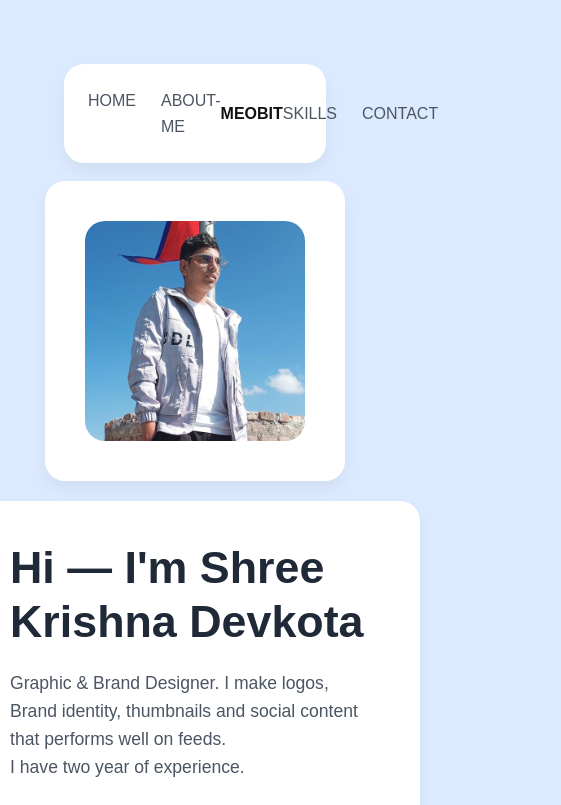
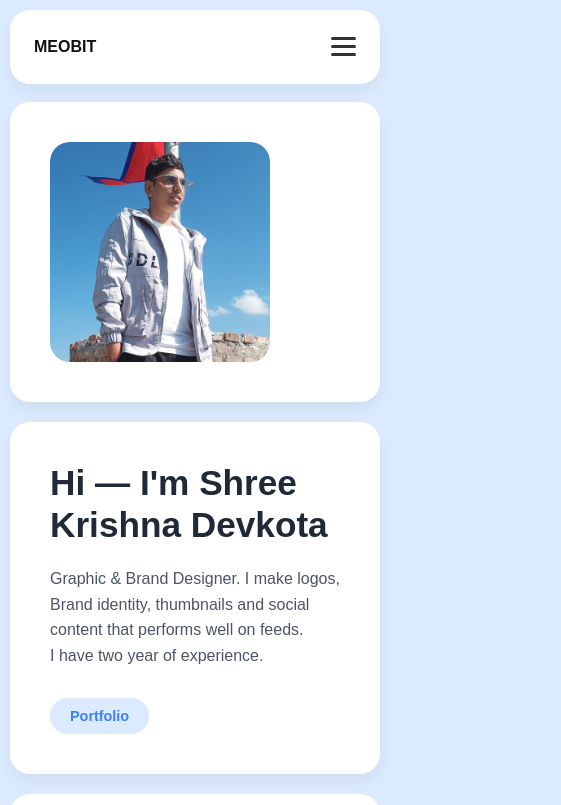
Before and after one commit to shreekrishnadevkot/portfolio_Website, a plain HTML site: page index.html in a window 390 px wide. Shown: the top 805 px of the page, 561 px wide, since content can reach past the window. Drawn offline with Linux system fonts and the light colour scheme; the site is published under a folder, as on GitHub Pages, so addresses that start at the root find nothing.

Commit message:
add responsive page index.html

```diff
--- a/index.html
+++ b/index.html
@@ -5,7 +5,7 @@
     <meta name="viewport" content="width=device-width, initial-scale=1.0">
     <title>head test</title>
     <link rel="stylesheet" href="style.css">
-    <link rel="stylesheet" href="/responsive.css">
+    <link rel="stylesheet" href="responsive.css">
 </head>
 
 <body>
@@ -254,4 +254,5 @@
 
 </body>
 
+
 </html>
```
